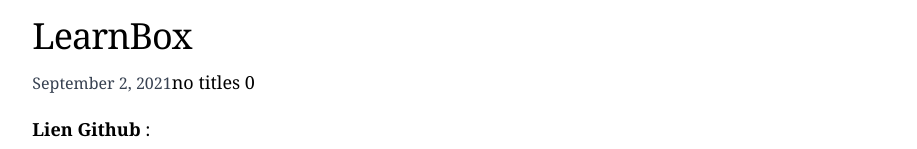
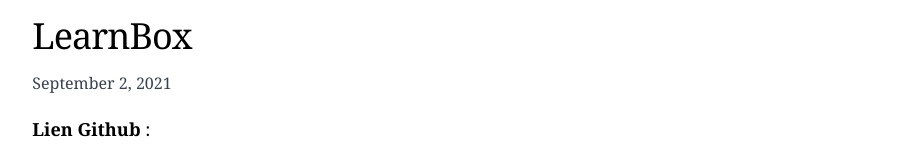
Before and after one commit to StitiFatah/PortfolioBlog, a Next.js app: page /posts/LearnBox in a window 1280 px wide. Shown: the part 134-283 px from the top of the page, without its empty margins (181-1098 px from the left). Built offline with nearby package versions, Linux system fonts and the light colour scheme; a web font is replaced by a local one; what @tailwindcss/typography would draw is missing.

Commit message:
remove_test_element

```diff
--- a/components/common_id_posts.tsx
+++ b/components/common_id_posts.tsx
@@ -46,9 +46,6 @@
               className={`${style.PostDateTime} text-gray-700 dark:text-green-200 `}
               dateString={post_data.date}
             />
-            <span>
-              {hasTitles() ? "has titles" : "no titles"} {titleList.length}
-            </span>
           </div>
 
           {hasTitles() && (
```
